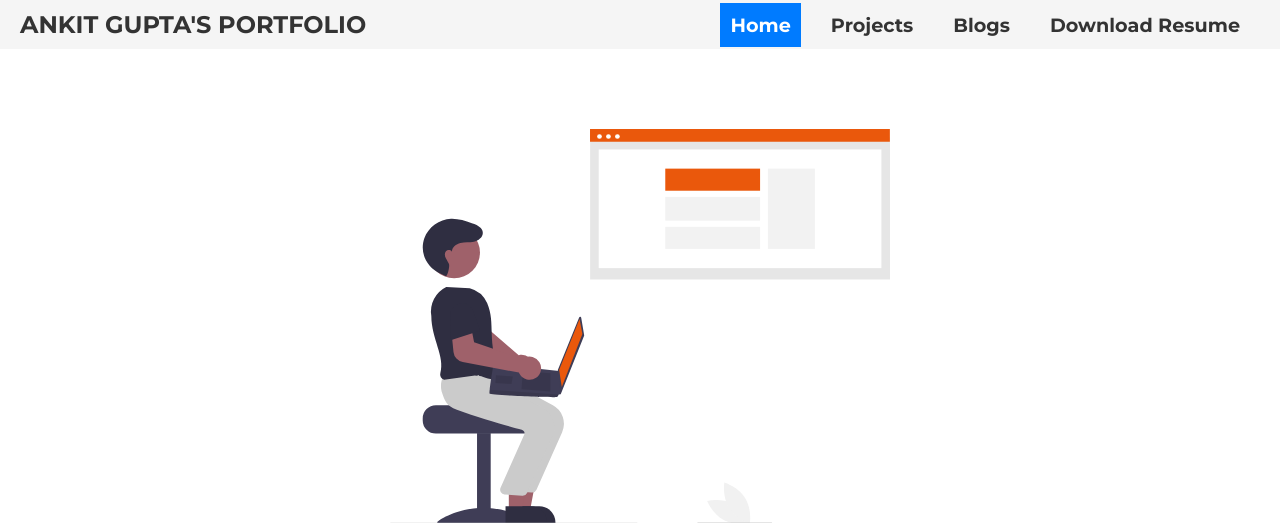
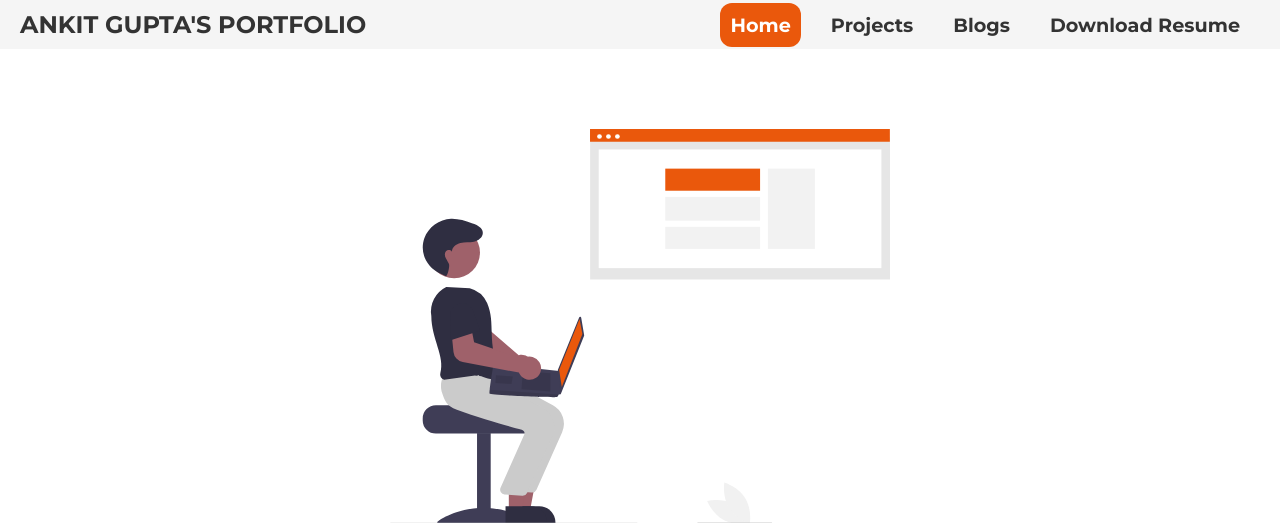
Before and after one commit to ankitgupta1020/Portfolio, a PHP site: page / in a window 1280 px wide. Shown: the top 523 px of the page. Run offline with PHP 8.4, Linux system fonts and the light colour scheme.

Commit message:
initial commit

```diff
--- a/styles.css
+++ b/styles.css
@@ -72,6 +72,7 @@ form {
     font-weight: bold;
     padding: 10px;
     transition: all 0.2s;
+    border-radius: 12px;
 }
 
 .nav-link:hover {
@@ -80,7 +81,7 @@ form {
 }
 
 .nav-link.active {
-    background-color: #007bff;
+    background-color: #ea580c;
     color: #fff;
 }
 
@@ -659,7 +660,11 @@ body {
   font-size: 14px;
   }
   }
-
+  @media only screen and (max-width: 600px) {
+    .nav-item {
+    display: none;
+    }
+    }
 
 
   }
```
